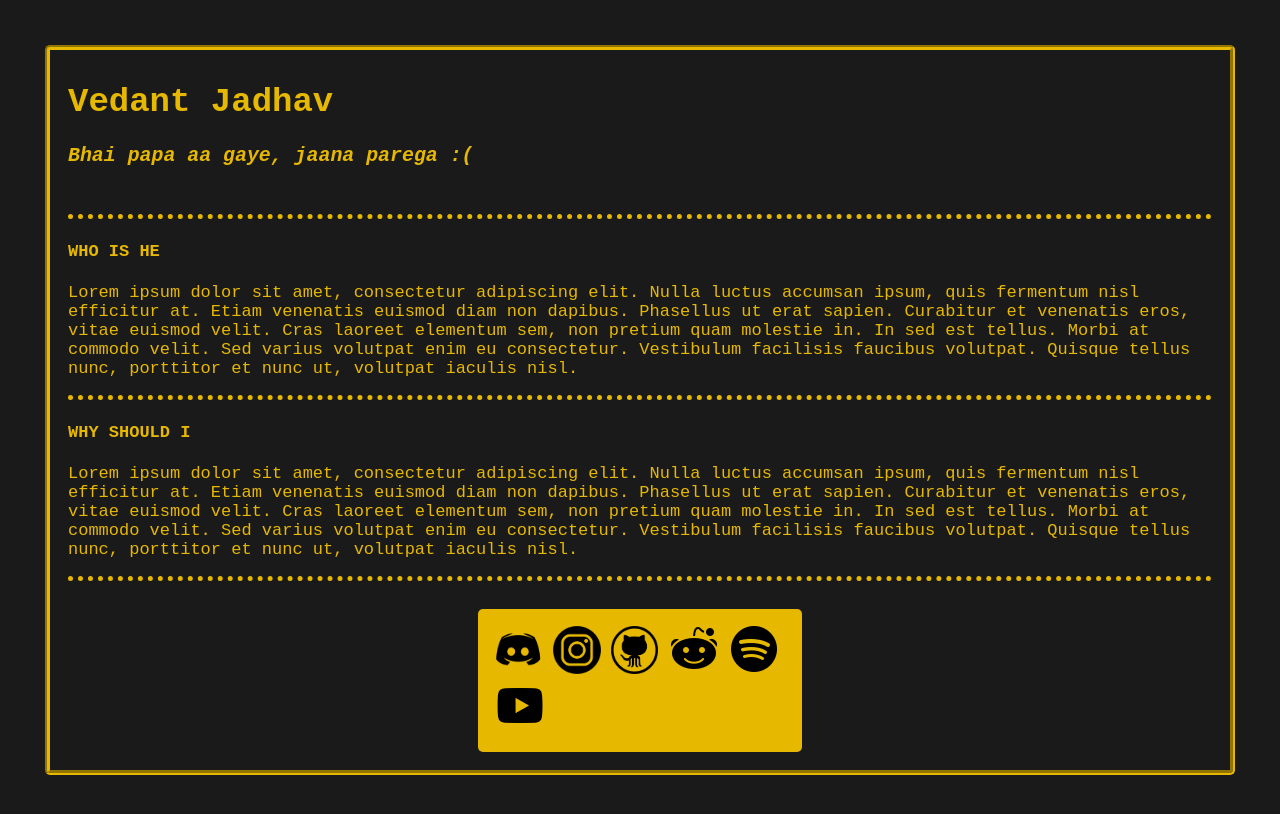
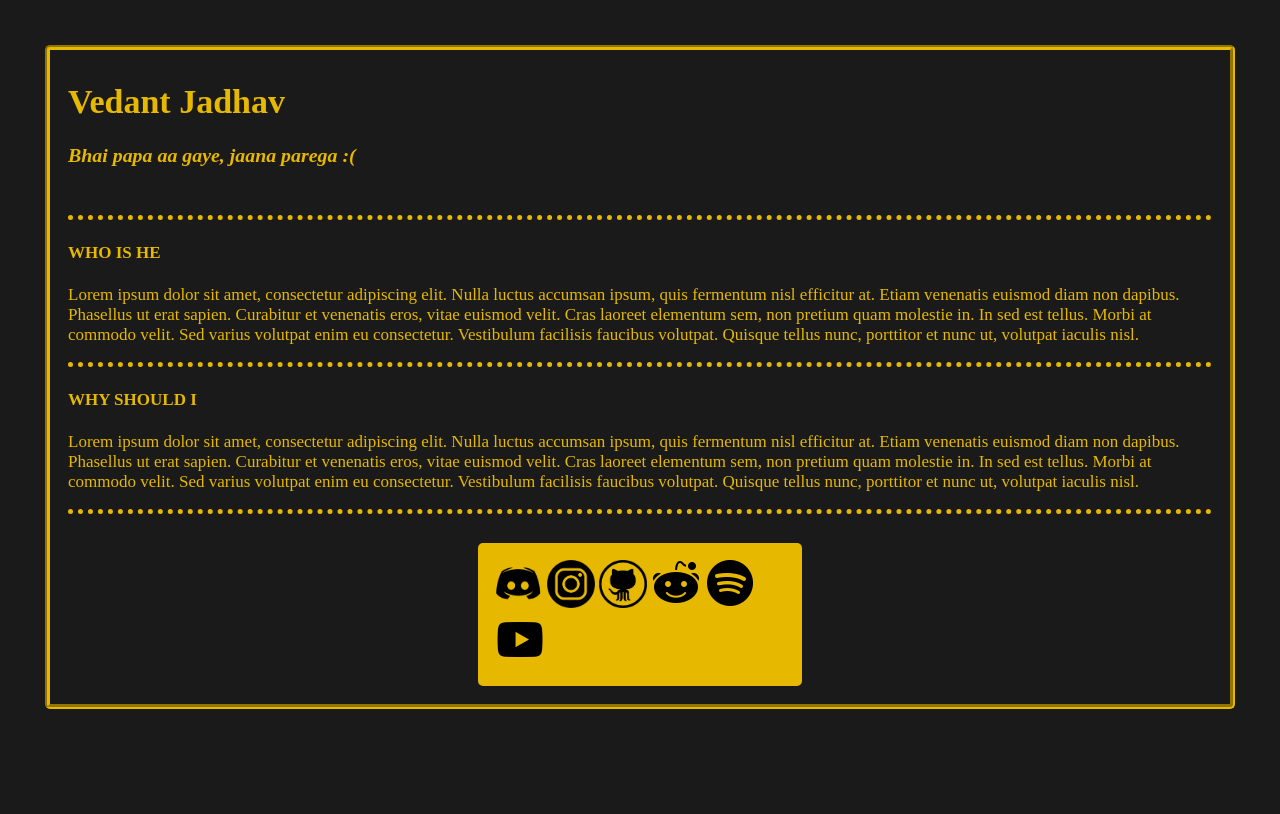
Before and after one commit to syswraith/Vedant, a plain HTML site: page index.html in a window 1280 px wide. Drawn offline with Linux system fonts and the light colour scheme.

Commit message:
Update stylesheet.css

```diff
--- a/stylesheet.css
+++ b/stylesheet.css
@@ -1,8 +1,8 @@
 html {
   font-size: 17px;
-  font-family: monospace;
   margin: 45px;
   padding: 10px;
+    cursor: url('assets/cursor/cursor1.png'),auto;
   background-color: #1a1a1a;
   color: #e6b800;
   border-radius: 5px;
@@ -35,6 +35,7 @@ hr {
 }
 
 .icons {
+  cursor: url('assets/cursor/cursor1.png'),auto;
   margin-left: 410px;
   margin-right: 410px;
   height: inherit;
```
